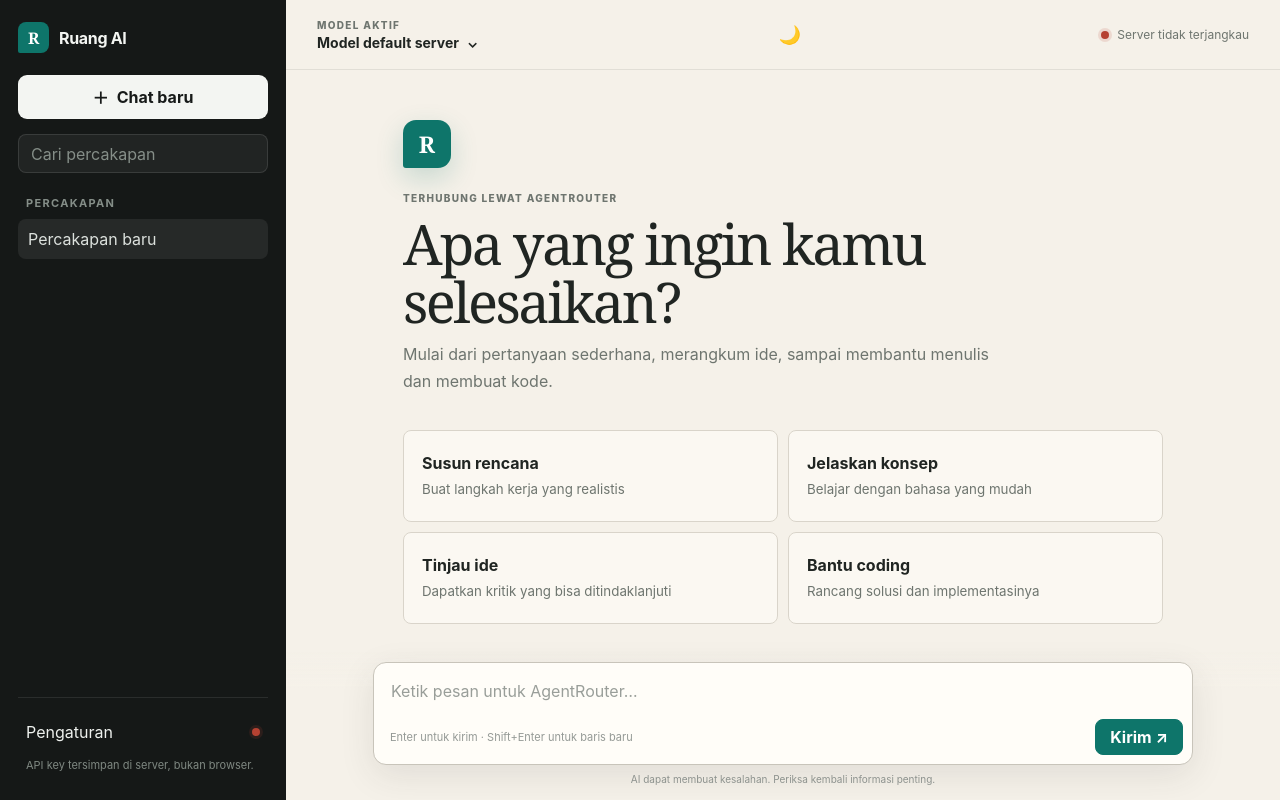
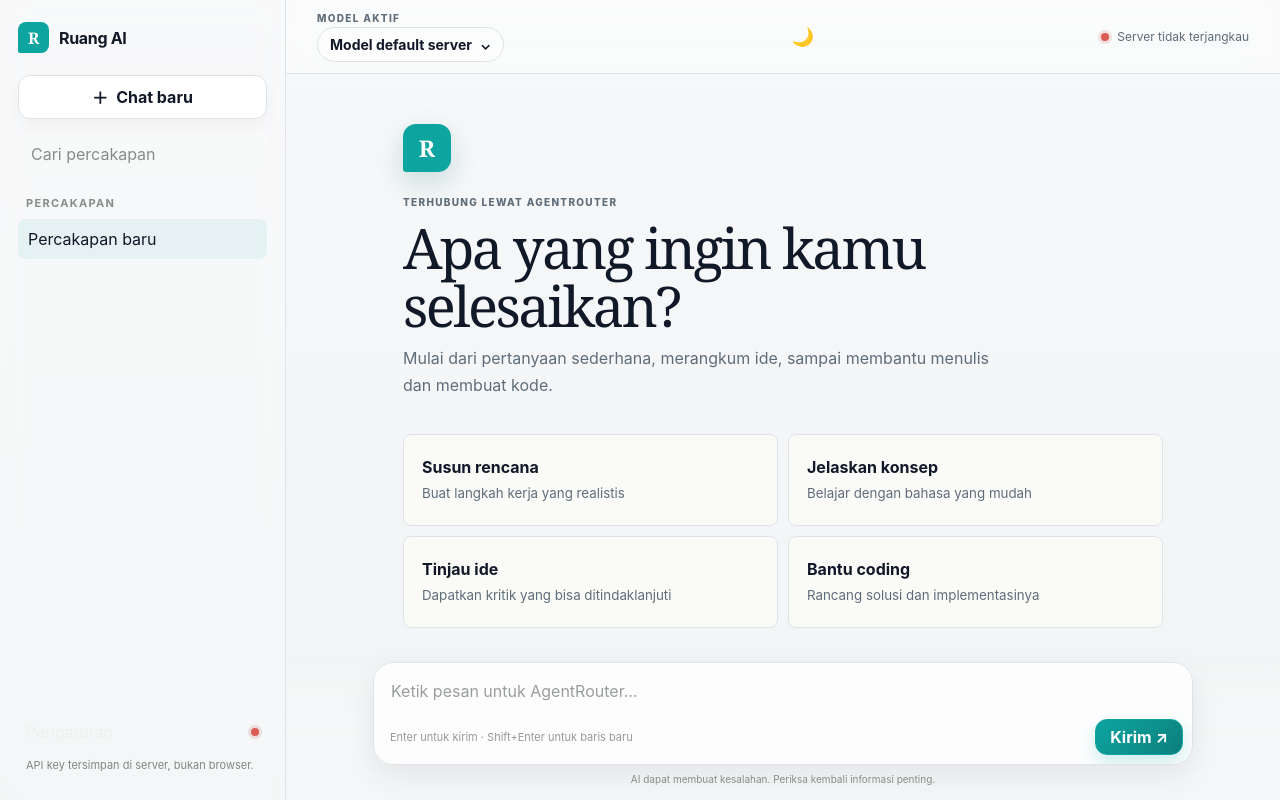
Before and after one commit to inyanlioe-beep/chatbot, a website: page public/index.html in a window 1280 px wide. Drawn offline with nearby package versions, Linux system fonts and the light colour scheme; no server answers.

Commit message:
modified:   public/styles.css

```diff
--- a/public/styles.css
+++ b/public/styles.css
@@ -1,19 +1,20 @@
 :root {
   color-scheme: light;
-  --canvas: #f5f1e9;
-  --canvas-strong: #ece6dc;
-  --surface: #fffdf8;
-  --surface-muted: #f2ede4;
-  --sidebar: #151817;
-  --sidebar-muted: #aeb5b0;
-  --ink: #202522;
-  --muted: #6e756f;
-  --line: #d9d4ca;
-  --accent: #0e756a;
-  --accent-dark: #09574f;
-  --accent-pale: #dceee9;
-  --danger: #b64232;
-  --shadow: 0 20px 60px rgba(38, 43, 39, 0.16);
+  --canvas: #f5f6f7;
+  --canvas-strong: #eef1f3;
+  --surface: rgba(255, 255, 255, 0.82);
+  --surface-strong: #ffffff;
+  --surface-muted: #f1f3f5;
+  --sidebar: #f6f7f8;
+  --sidebar-muted: #66707b;
+  --ink: #111827;
+  --muted: #5f6d7a;
+  --line: #dde3e8;
+  --accent: #0ea5a0;
+  --accent-dark: #0c7f7d;
+  --accent-pale: #dff7f6;
+  --danger: #d85b54;
+  --shadow: 0 18px 45px rgba(15, 23, 42, 0.08);
   --sidebar-width: 286px;
   font-family: Inter, ui-sans-serif, -apple-system, BlinkMacSystemFont, "Segoe UI", sans-serif;
   transition: background-color 200ms ease, color 200ms ease;
@@ -21,20 +22,21 @@
 
 :root[data-theme="dark"] {
   color-scheme: dark;
-  --canvas: #1a1f1d;
-  --canvas-strong: #242a27;
-  --surface: #232926;
-  --surface-muted: #2d3330;
-  --sidebar: #0f1211;
-  --sidebar-muted: #4a5047;
-  --ink: #e8eee9;
-  --muted: #8a9089;
-  --line: #3d4440;
-  --accent: #1db584;
-  --accent-dark: #15a06f;
-  --accent-pale: #1a4d3d;
-  --danger: #e86b5f;
-  --shadow: 0 20px 60px rgba(0, 0, 0, 0.4);
+  --canvas: #0d1117;
+  --canvas-strong: #121b24;
+  --surface: rgba(17, 24, 39, 0.9);
+  --surface-strong: #111827;
+  --surface-muted: #111827;
+  --sidebar: #0f172a;
+  --sidebar-muted: #94a3b8;
+  --ink: #e5edf8;
+  --muted: #a2b0c0;
+  --line: #243244;
+  --accent: #48d7c5;
+  --accent-dark: #26b8aa;
+  --accent-pale: #123a38;
+  --danger: #f07178;
+  --shadow: 0 18px 45px rgba(2, 6, 23, 0.45);
 }
 
 * {
@@ -48,7 +50,7 @@ body {
 
 body {
   margin: 0;
-  background: var(--canvas);
+  background: linear-gradient(180deg, var(--canvas) 0%, var(--canvas-strong) 100%);
   color: var(--ink);
   overflow: hidden;
 }
@@ -74,6 +76,7 @@ textarea:focus-visible {
   display: grid;
   grid-template-columns: var(--sidebar-width) minmax(0, 1fr);
   height: 100%;
+  gap: 0;
 }
 
 .sidebar {
@@ -83,8 +86,10 @@ textarea:focus-visible {
   min-height: 0;
   flex-direction: column;
   padding: 22px 18px 18px;
-  background: var(--sidebar);
-  color: #f3f5f2;
+  background: rgba(255, 255, 255, 0.35);
+  color: var(--ink);
+  border-right: 1px solid var(--line);
+  backdrop-filter: blur(12px);
 }
 
 .brand-row,
@@ -150,17 +155,19 @@ textarea:focus-visible {
   gap: 8px;
   width: 100%;
   min-height: 44px;
-  border: 1px solid rgba(255, 255, 255, 0.16);
-  border-radius: 9px;
-  background: #f3f5f2;
-  color: #171a19;
+  border: 1px solid var(--line);
+  border-radius: 12px;
+  background: var(--surface-strong);
+  color: var(--ink);
   cursor: pointer;
   font-weight: 700;
-  transition: transform 150ms ease, background 150ms ease;
+  box-shadow: 0 6px 18px rgba(15, 23, 42, 0.04);
+  transition: transform 150ms ease, box-shadow 150ms ease, border-color 150ms ease;
 }
 
 .new-chat-button:hover {
-  background: #fff;
+  border-color: rgba(14, 165, 160, 0.4);
+  box-shadow: 0 10px 24px rgba(14, 165, 160, 0.08);
   transform: translateY(-1px);
 }
 
@@ -215,7 +222,7 @@ textarea:focus-visible {
 
 .conversation-row:hover,
 .conversation-row.active {
-  background: rgba(255, 255, 255, 0.075);
+  background: rgba(14, 165, 160, 0.08);
 }
 
 .conversation-select {
@@ -223,7 +230,7 @@ textarea:focus-visible {
   flex: 1;
   border: 0;
   background: transparent;
-  color: #dce1dd;
+  color: var(--ink);
   cursor: pointer;
   overflow: hidden;
   padding: 10px 6px 10px 10px;
@@ -284,16 +291,16 @@ textarea:focus-visible {
   display: grid;
   min-width: 0;
   min-height: 0;
-  grid-template-rows: 70px minmax(0, 1fr) auto;
-  background: var(--canvas);
+  grid-template-rows: 74px minmax(0, 1fr) auto;
+  background: rgba(255, 255, 255, 0.18);
 }
 
 .topbar {
   justify-content: space-between;
   gap: 20px;
   padding: 0 31px;
-  border-bottom: 1px solid rgba(69, 73, 70, 0.11);
-  background: rgba(245, 241, 233, 0.84);
+  border-bottom: 1px solid var(--line);
+  background: rgba(255, 255, 255, 0.4);
   backdrop-filter: blur(15px);
 }
 
@@ -322,12 +329,13 @@ textarea:focus-visible {
   display: flex;
   align-items: center;
   gap: 8px;
-  border: 0;
-  background: transparent;
+  border: 1px solid var(--line);
+  background: rgba(255, 255, 255, 0.5);
   cursor: pointer;
   font-size: 14px;
   font-weight: 700;
-  padding: 0;
+  padding: 8px 12px;
+  border-radius: 999px;
 }
 
 .status-pill {
@@ -500,9 +508,17 @@ textarea:focus-visible {
 
 .message.user .message-body {
   max-width: min(680px, 87%);
-  border-radius: 15px 15px 3px 15px;
-  background: #dfebe6;
+  border-radius: 20px 20px 6px 20px;
+  background: linear-gradient(135deg, #dff7f6 0%, #d9ebff 100%);
   padding: 13px 16px;
+  border: 1px solid rgba(14, 165, 160, 0.12);
+}
+
+.message:not(.user) .message-body {
+  background: rgba(255, 255, 255, 0.52);
+  border: 1px solid var(--line);
+  border-radius: 18px;
+  padding: 14px 16px;
 }
 
 .message-meta {
@@ -736,15 +752,16 @@ textarea:focus-visible {
   position: relative;
   z-index: 4;
   padding: 10px max(22px, calc((100% - 820px) / 2)) 15px;
-  background: linear-gradient(to bottom, rgba(245, 241, 233, 0), var(--canvas) 24%);
+  background: linear-gradient(to bottom, rgba(245, 246, 247, 0), rgba(245, 246, 247, 0.9) 28%, var(--canvas) 100%);
 }
 
 .composer {
-  border: 1px solid #c8c4ba;
-  border-radius: 13px;
-  background: var(--surface);
-  box-shadow: 0 10px 35px rgba(47, 51, 48, 0.1);
+  border: 1px solid var(--line);
+  border-radius: 20px;
+  background: rgba(255, 255, 255, 0.78);
+  box-shadow: 0 10px 30px rgba(15, 23, 42, 0.08);
   overflow: hidden;
+  backdrop-filter: blur(10px);
 }
 
 .composer textarea {
@@ -782,23 +799,25 @@ textarea:focus-visible {
 .primary-button,
 .secondary-button {
   min-height: 36px;
-  border-radius: 8px;
+  border-radius: 12px;
   cursor: pointer;
   font-weight: 720;
   padding: 0 14px;
+  transition: transform 150ms ease, filter 150ms ease, opacity 150ms ease;
 }
 
 .send-button,
 .primary-button {
   border: 1px solid var(--accent);
-  background: var(--accent);
+  background: linear-gradient(135deg, var(--accent) 0%, var(--accent-dark) 100%);
   color: #fff;
+  box-shadow: 0 8px 18px rgba(14, 165, 160, 0.2);
 }
 
 .send-button:hover,
 .primary-button:hover {
-  background: var(--accent-dark);
-  border-color: var(--accent-dark);
+  transform: translateY(-1px);
+  filter: brightness(1.03);
 }
 
 .send-button:disabled {
```
